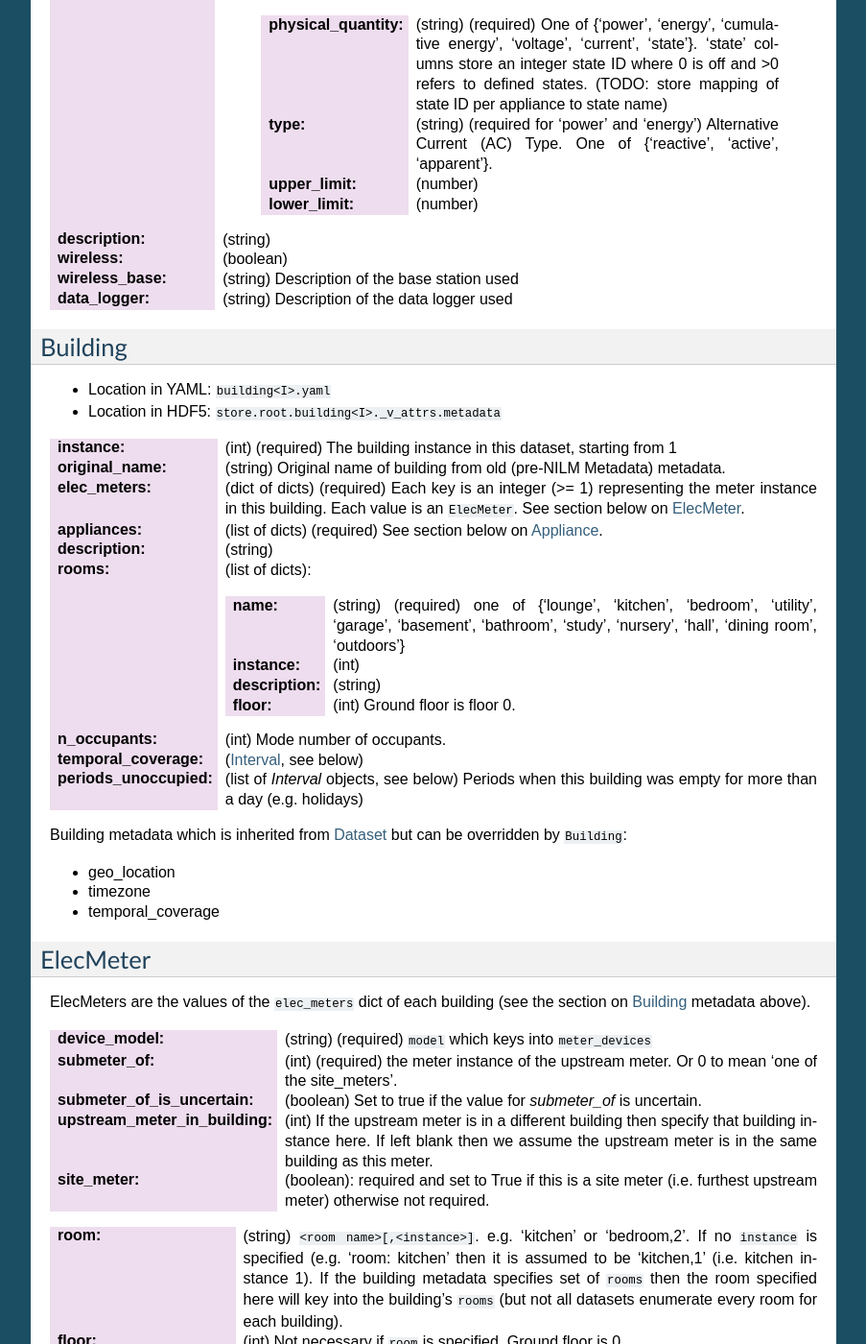
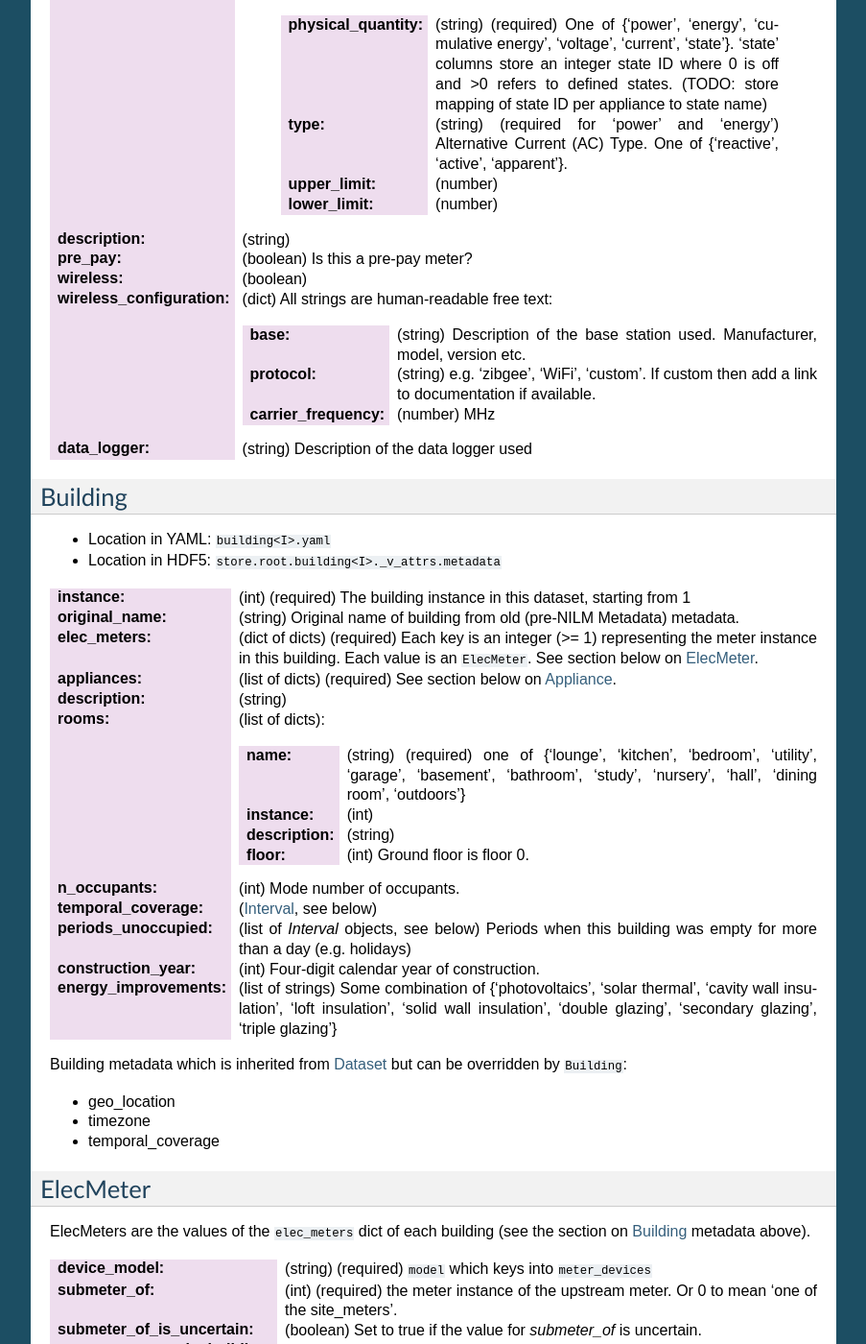
Before and after one commit to nilmtk/nilm_metadata, a Sphinx documentation site: the page built from docs/source/dataset_metadata.rst, in a window 1280 px wide and 1400 px high, scrolled down 1802 px. Shown: the whole window at 96% size, without its empty margins (198-1101 px from the left). Built offline with Sphinx 7.4.7, drawn with Linux system fonts in a browser that asks for light colours; some of the changed text lies outside the part shown.

Commit message:
Adding Tom Lovett's suggestions!

```diff
--- a/docs/source/dataset_metadata.rst
+++ b/docs/source/dataset_metadata.rst
@@ -132,8 +132,17 @@ Values are dicts with these keys:
    :lower_limit: (number)
 
 :description: (string)
+:pre_pay: (boolean) Is this a pre-pay meter?
 :wireless: (boolean)
-:wireless_base: (string) Description of the base station used
+
+:wireless_configuration: (dict) All strings are human-readable free text:
+
+   :base: (string) Description of the base station used. Manufacturer, model,
+          version etc.
+   :protocol: (string) e.g. 'zibgee', 'WiFi', 'custom'.  If
+                    custom then add a link to documentation if
+                    available.
+   :carrier_frequency: (number) MHz
 :data_logger: (string) Description of the data logger used
 
 .. _building-schema:
@@ -167,6 +176,13 @@ Building
 :periods_unoccupied: (list of `Interval` objects, see below) Periods when this
                      building was empty for more than a day
                      (e.g. holidays)
+:construction_year: (int) Four-digit calendar year of construction.
+:energy_improvements: (list of strings) Some combination of
+                      {'photovoltaics', 'solar thermal', 'cavity
+                      wall insulation', 'loft insulation', 'solid wall
+                      insulation', 'double glazing', 'secondary
+                      glazing', 'triple glazing'}
+
 
 Building metadata which is inherited from `Dataset`_ but can be
 overridden by ``Building``:
@@ -300,7 +316,8 @@ look up objects in
 :file:`nilm_metadata/central_metadata/appliances/*.yaml` for details.
 
 When an Appliance object is used as a component for an ApplianceType,
-then the Appliance object may have :ref:`distributions-schema`
+then the Appliance object may have a ``distributions`` dict (see
+``ApplianceType:distributions`` in :doc:`central_metadata`)
 specified and may also use a property ``do_not_merge_categories:
 true`` which prevents the system from merging categories from the
 component into the container appliance.
```
